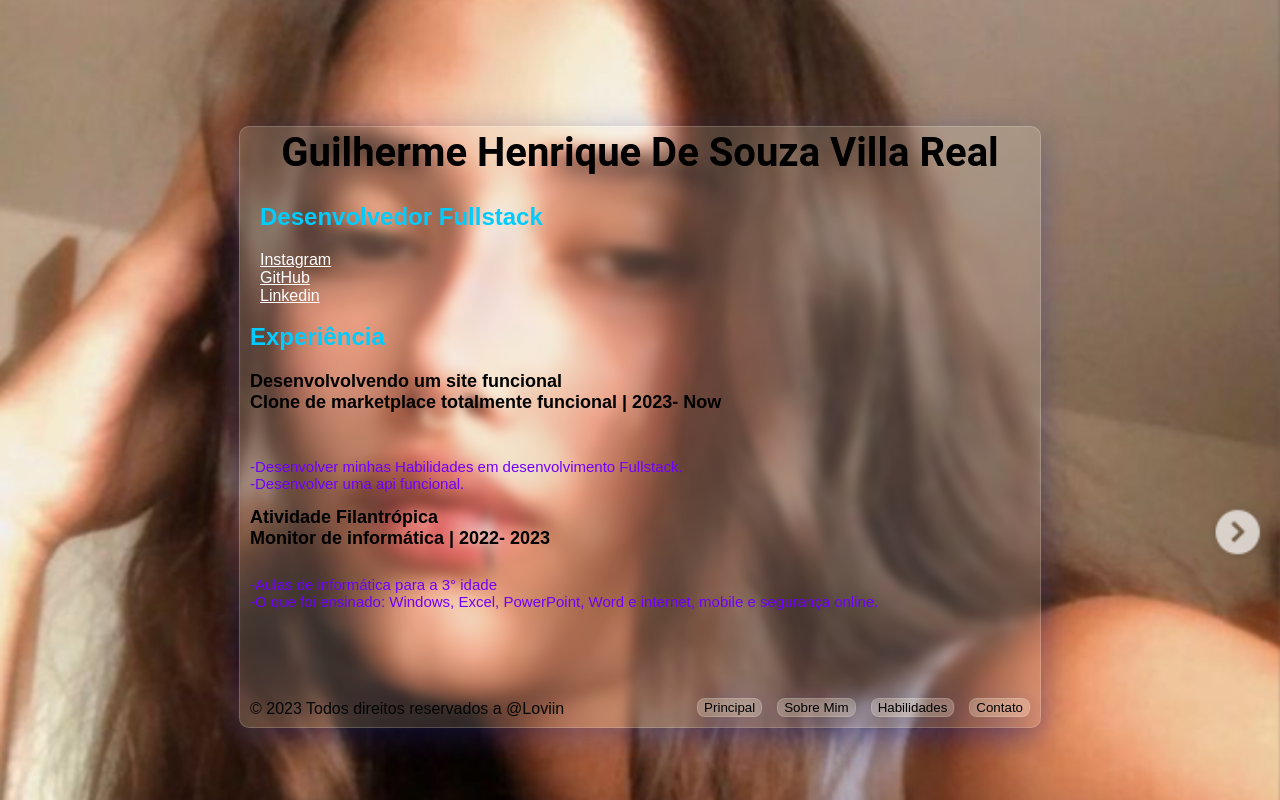
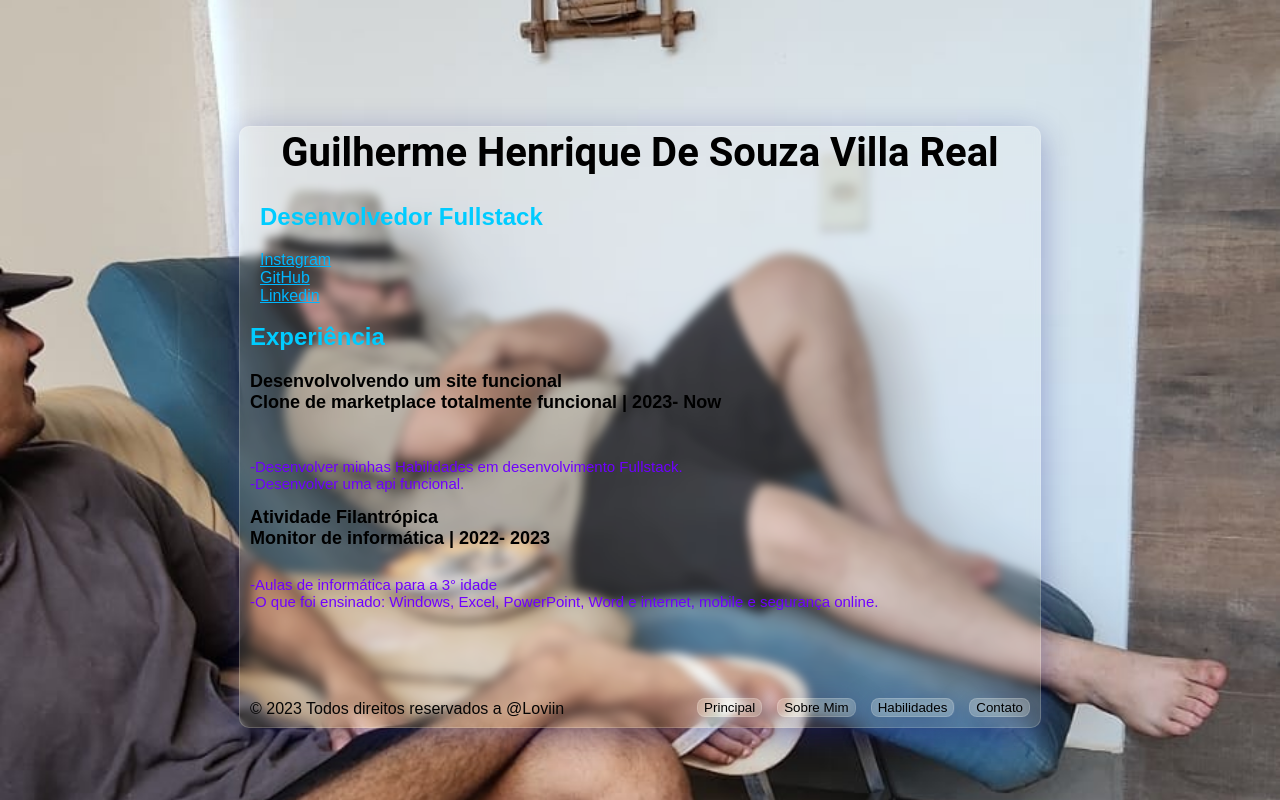
Before and after one commit to Loviiin/webcurriculo, a plain HTML site: page index.html in a window 1280 px wide. Drawn offline with Linux system fonts and the light colour scheme.

Commit message:
fonte
arrumei as cores da fote e a imagem de fundo

```diff
--- a/styles.css
+++ b/styles.css
@@ -91,10 +91,10 @@ body {
   margin: 0;
   padding: 0;
   color: #ffffff;
-  background-image: url('assets/vida.png');
+  background-image: url('assets/smigwe.jpeg');
   background-repeat: no-repeat;
   background-size: cover;
-  background-position: center 30%;
+  background-position: center 40%;
 }
 
 /* Estilos para as abas */
@@ -177,7 +177,7 @@ ul {
 }
 
 a {
-  color: #ffffff;
+  color: #00b7ff;
   margin-left: 10px;
   margin-top: -10px;
 }
@@ -296,6 +296,7 @@ li {
   grid-template-columns:
     repeat(auto-fit, minmax(200px, 1fr));
   grid-gap: 1rem;
+  color: #00ccff;
 }
 
 .skill_img {
```
Also changed, not shown: assets/smigwe.jpeg (added).
